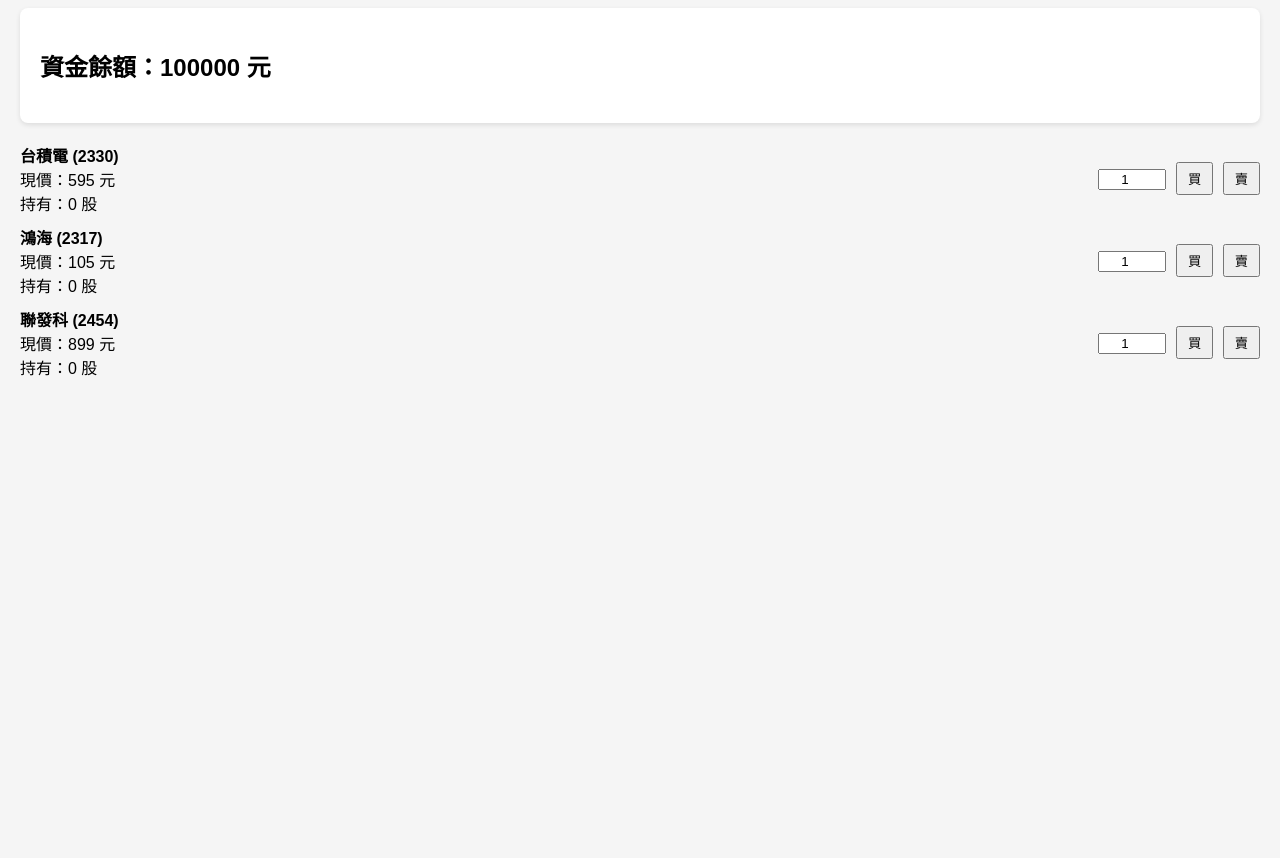
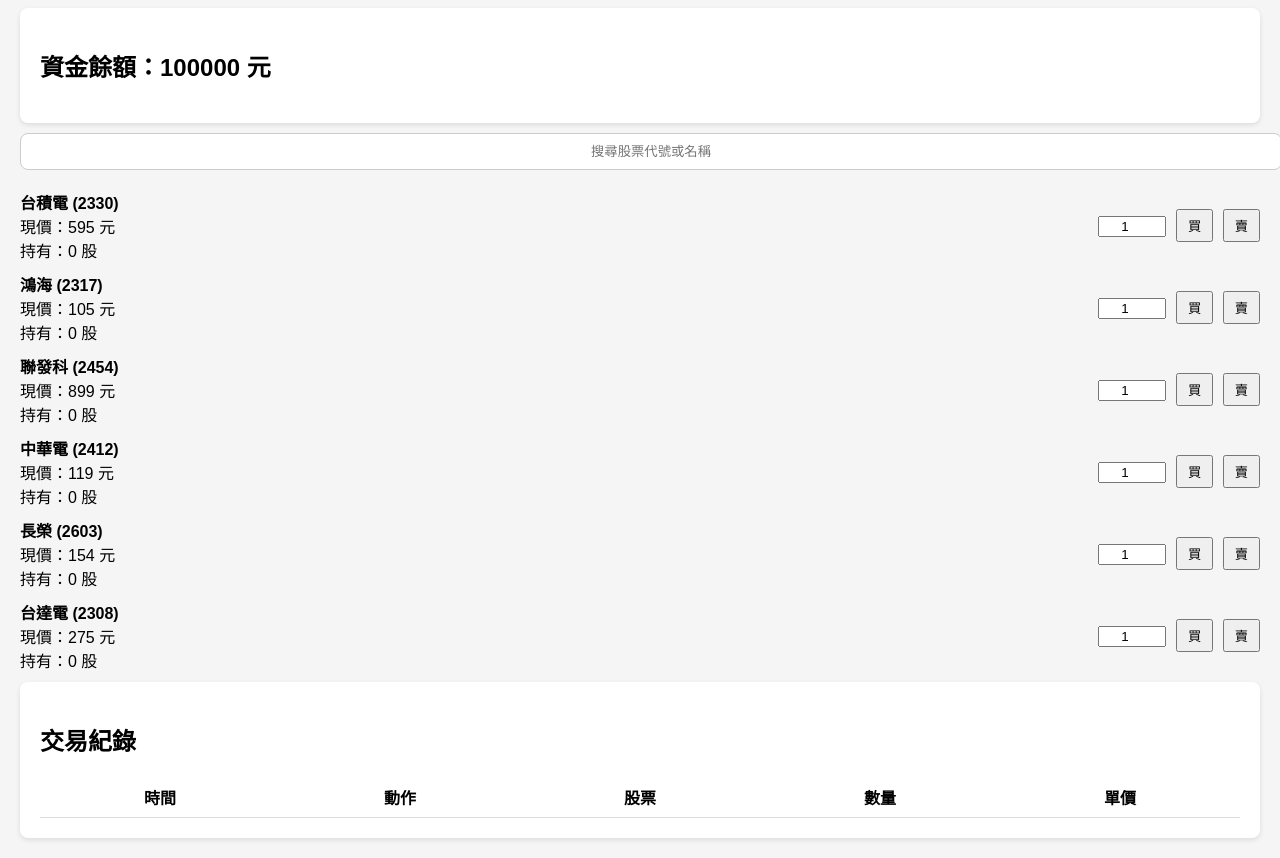
Before and after one commit to zxc45612316/1, a plain HTML site: page index.html in a window 1280 px wide. Shown: the part 81-939 px from the top of the page. Before the commit the page ends 800 px from the top, so only its background shows below. Drawn offline with Linux system fonts and the light colour scheme.

Commit message:
Add files via upload
 update index.html

```diff
--- a/index.html
+++ b/index.html
@@ -1,40 +1,69 @@
+
 <!DOCTYPE html>
 <html lang="zh-Hant">
 <head>
   <meta charset="UTF-8">
-  <title>模擬台股交易</title>
+  <title>模擬台股交易 升級版</title>
   <style>
     body { font-family: Arial, sans-serif; margin: 20px; background: #f5f5f5; }
     h1 { text-align: center; }
-    .stock, .wallet { background: #fff; padding: 20px; margin: 10px 0; border-radius: 8px; box-shadow: 0 2px 5px rgba(0,0,0,0.1); }
+    .stock, .wallet, .history { background: #fff; padding: 20px; margin: 10px 0; border-radius: 8px; box-shadow: 0 2px 5px rgba(0,0,0,0.1); }
     .stock-list { margin-top: 20px; }
     .stock-item { display: flex; justify-content: space-between; align-items: center; margin: 10px 0; }
     button { padding: 5px 10px; margin-left: 5px; }
     input { width: 60px; text-align: center; }
+    table { width: 100%; margin-top: 10px; border-collapse: collapse; }
+    th, td { padding: 8px; border-bottom: 1px solid #ddd; text-align: center; }
+    .search-bar { margin-bottom: 20px; }
   </style>
 </head>
 <body>
-  <h1>模擬台股交易</h1>
+  <h1>模擬台股交易 升級版</h1>
 
   <div class="wallet">
     <h2>資金餘額：<span id="cash">100000</span> 元</h2>
   </div>
 
+  <div class="search-bar">
+    <input type="text" id="searchInput" placeholder="搜尋股票代號或名稱" oninput="searchStock()" style="width:100%; padding:10px; border-radius:8px; border:1px solid #ccc;">
+  </div>
+
   <div class="stock-list" id="stock-list"></div>
+
+  <div class="history">
+    <h2>交易紀錄</h2>
+    <table>
+      <thead>
+        <tr>
+          <th>時間</th>
+          <th>動作</th>
+          <th>股票</th>
+          <th>數量</th>
+          <th>單價</th>
+        </tr>
+      </thead>
+      <tbody id="history-body"></tbody>
+    </table>
+  </div>
 
   <script>
     let stocks = [
-      { name: "台積電", code: "2330", price: 600, owned: 0 },
-      { name: "鴻海", code: "2317", price: 110, owned: 0 },
-      { name: "聯發科", code: "2454", price: 900, owned: 0 }
+      { name: "台積電", code: "2330", price: 600 },
+      { name: "鴻海", code: "2317", price: 110 },
+      { name: "聯發科", code: "2454", price: 900 },
+      { name: "中華電", code: "2412", price: 120 },
+      { name: "長榮", code: "2603", price: 150 },
+      { name: "台達電", code: "2308", price: 280 }
     ];
 
     let cash = localStorage.getItem('cash') ? parseFloat(localStorage.getItem('cash')) : 100000;
     let portfolio = localStorage.getItem('portfolio') ? JSON.parse(localStorage.getItem('portfolio')) : {};
+    let history = localStorage.getItem('history') ? JSON.parse(localStorage.getItem('history')) : [];
 
     function saveData() {
       localStorage.setItem('cash', cash);
       localStorage.setItem('portfolio', JSON.stringify(portfolio));
+      localStorage.setItem('history', JSON.stringify(history));
     }
 
     function updateDisplay() {
@@ -42,6 +71,7 @@
       const list = document.getElementById('stock-list');
       list.innerHTML = '';
       stocks.forEach(stock => {
+        if (stock.visible) {
           const owned = portfolio[stock.code] || 0;
           const div = document.createElement('div');
           div.className = 'stock-item';
@@ -58,7 +88,9 @@
             </div>
           `;
           list.appendChild(div);
+        }
       });
+      updateHistory();
     }
 
     function buyStock(code) {
@@ -68,6 +100,7 @@
       if (cash >= cost) {
         cash -= cost;
         portfolio[code] = (portfolio[code] || 0) + amount;
+        history.unshift({ time: new Date().toLocaleString(), action: '買進', stock: stock.name, amount: amount, price: Math.floor(stock.price) });
         saveData();
         updateDisplay();
       } else {
@@ -81,6 +114,7 @@
       if ((portfolio[code] || 0) >= amount) {
         cash += stock.price * amount;
         portfolio[code] -= amount;
+        history.unshift({ time: new Date().toLocaleString(), action: '賣出', stock: stock.name, amount: amount, price: Math.floor(stock.price) });
         saveData();
         updateDisplay();
       } else {
@@ -88,17 +122,42 @@
       }
     }
 
+    function updateHistory() {
+      const historyBody = document.getElementById('history-body');
+      historyBody.innerHTML = '';
+      history.forEach(record => {
+        const tr = document.createElement('tr');
+        tr.innerHTML = `
+          <td>${record.time}</td>
+          <td>${record.action}</td>
+          <td>${record.stock}</td>
+          <td>${record.amount}</td>
+          <td>${record.price}</td>
+        `;
+        historyBody.appendChild(tr);
+      });
+    }
+
     function fluctuatePrices() {
       stocks.forEach(stock => {
-        let change = (Math.random() - 0.5) * 10; // 每次最多上下5元
+        let change = (Math.random() - 0.5) * 10;
         stock.price += change;
-        if (stock.price < 1) stock.price = 1; // 不讓價格變負
+        if (stock.price < 1) stock.price = 1;
       });
       updateDisplay();
     }
 
+    function searchStock() {
+      const input = document.getElementById('searchInput').value.trim();
+      stocks.forEach(stock => {
+        stock.visible = stock.name.includes(input) || stock.code.includes(input) || input === '';
+      });
       updateDisplay();
-    setInterval(fluctuatePrices, 5000); // 每5秒波動一次
+    }
+
+    stocks.forEach(stock => stock.visible = true);
+    updateDisplay();
+    setInterval(fluctuatePrices, 5000);
   </script>
 </body>
 </html>
```
Lines whose indentation alone changed are shown as unchanged.
